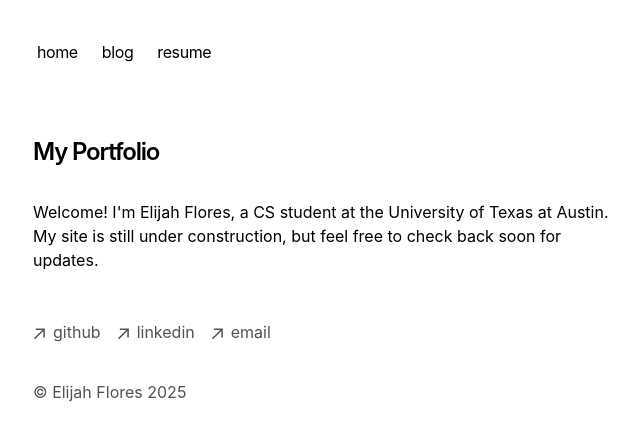
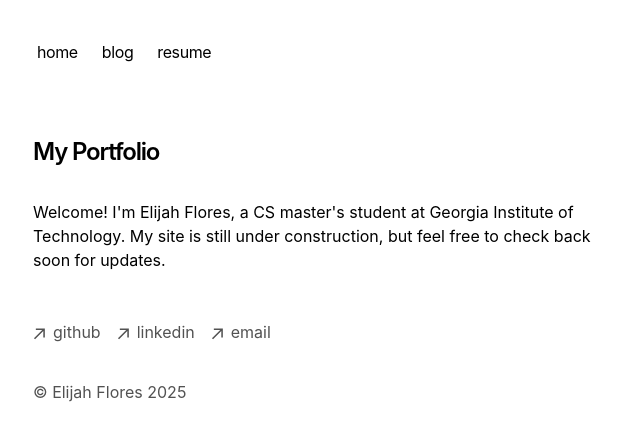
Before and after one commit to elnflores/portfolio, a Next.js app: page / in a window 1280 px wide. Shown: the top 440 px of the page, without its empty margins (319-959 px from the left). Built offline with nearby package versions, Linux system fonts and the light colour scheme.

Commit message:
Updated home page with GT

```diff
--- a/app/page.tsx
+++ b/app/page.tsx
@@ -5,7 +5,7 @@ export default function Page() {
         My Portfolio
       </h1>
       <p className="mb-4">
-        {"Welcome! I'm Elijah Flores, a CS student at the University of Texas at Austin. My site is still under construction, but feel free to check back soon for updates."}
+        {"Welcome! I'm Elijah Flores, a CS master's student at Georgia Institute of Technology. My site is still under construction, but feel free to check back soon for updates."}
       </p>
     </section>
   )
```
